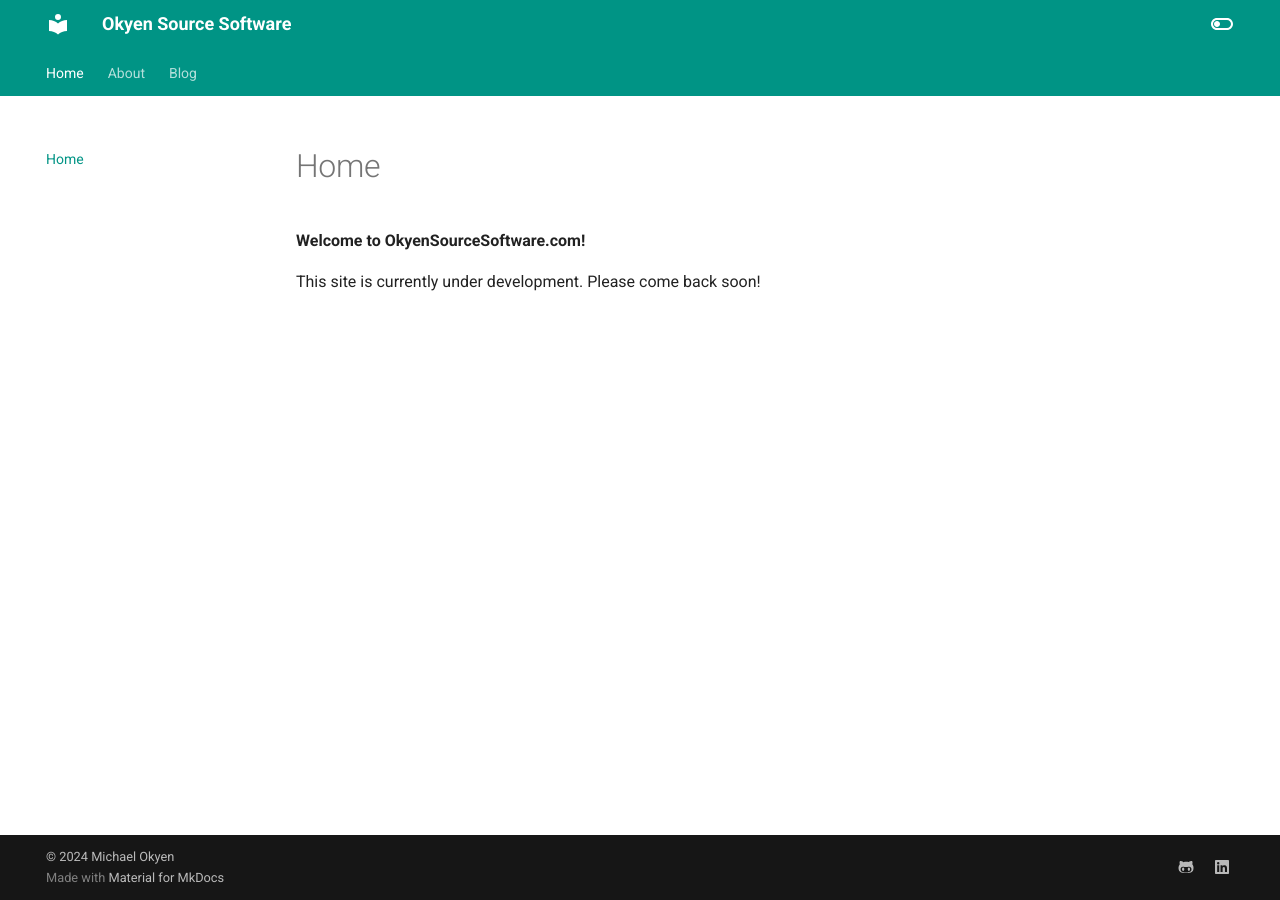
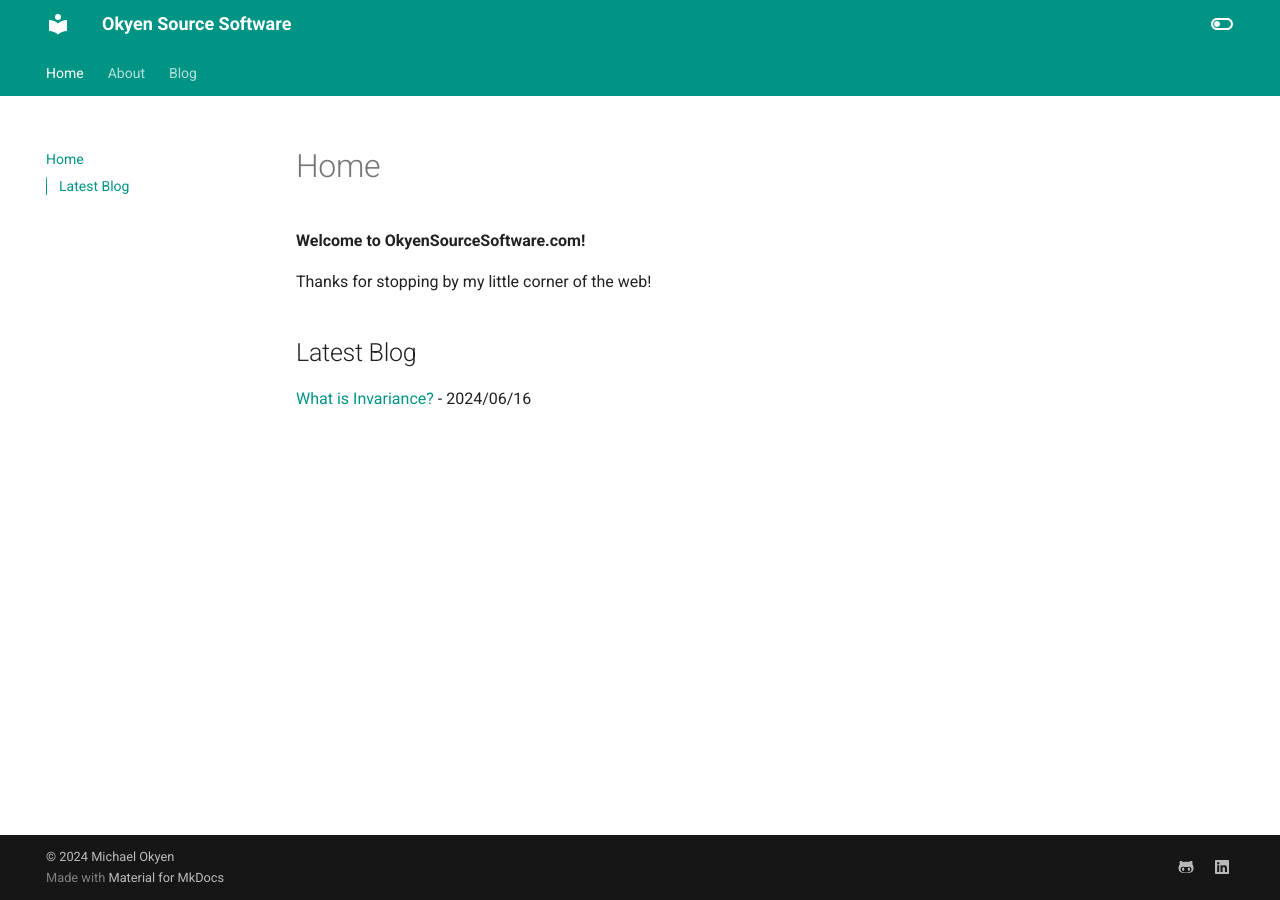
Before and after one commit to mokyen/okyensourcesoftware, an MkDocs documentation site: the page built from docs/index.md, in a window 1280 px wide. Built offline with MkDocs 1.6.1 and Material for MkDocs 9.7.7, drawn with Linux system fonts in a browser that asks for light colours.

```diff
--- a/docs/index.md
+++ b/docs/index.md
@@ -2,4 +2,8 @@
 
 **Welcome to OkyenSourceSoftware.com!**
 
-This site is currently under development. Please come back soon!
+Thanks for stopping by my little corner of the web!
+
+## Latest Blog
+
+[What is Invariance?](invariance.md) - 2024/06/16
```
Also changed, not shown: docs/bio.md (+5 -0 lines).
